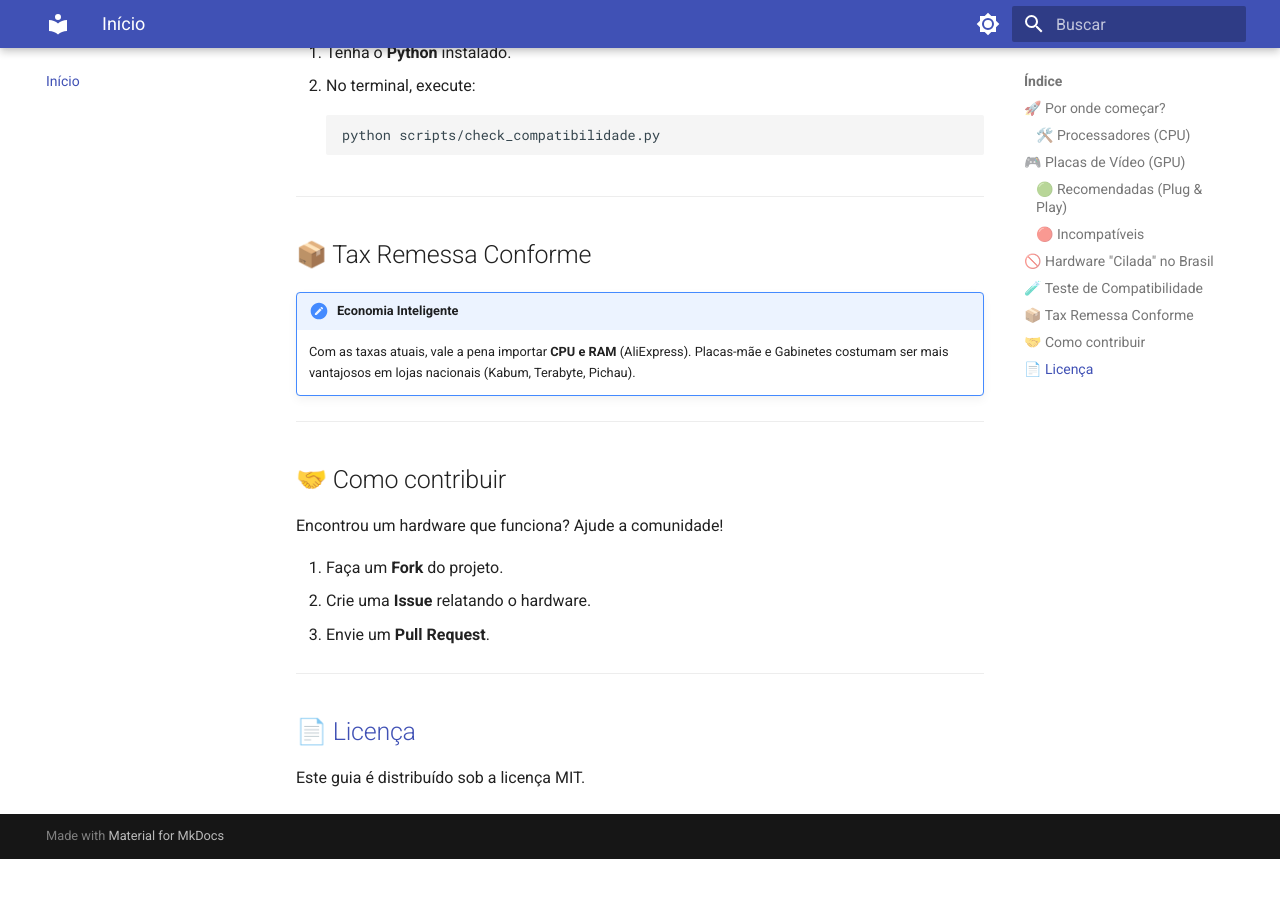
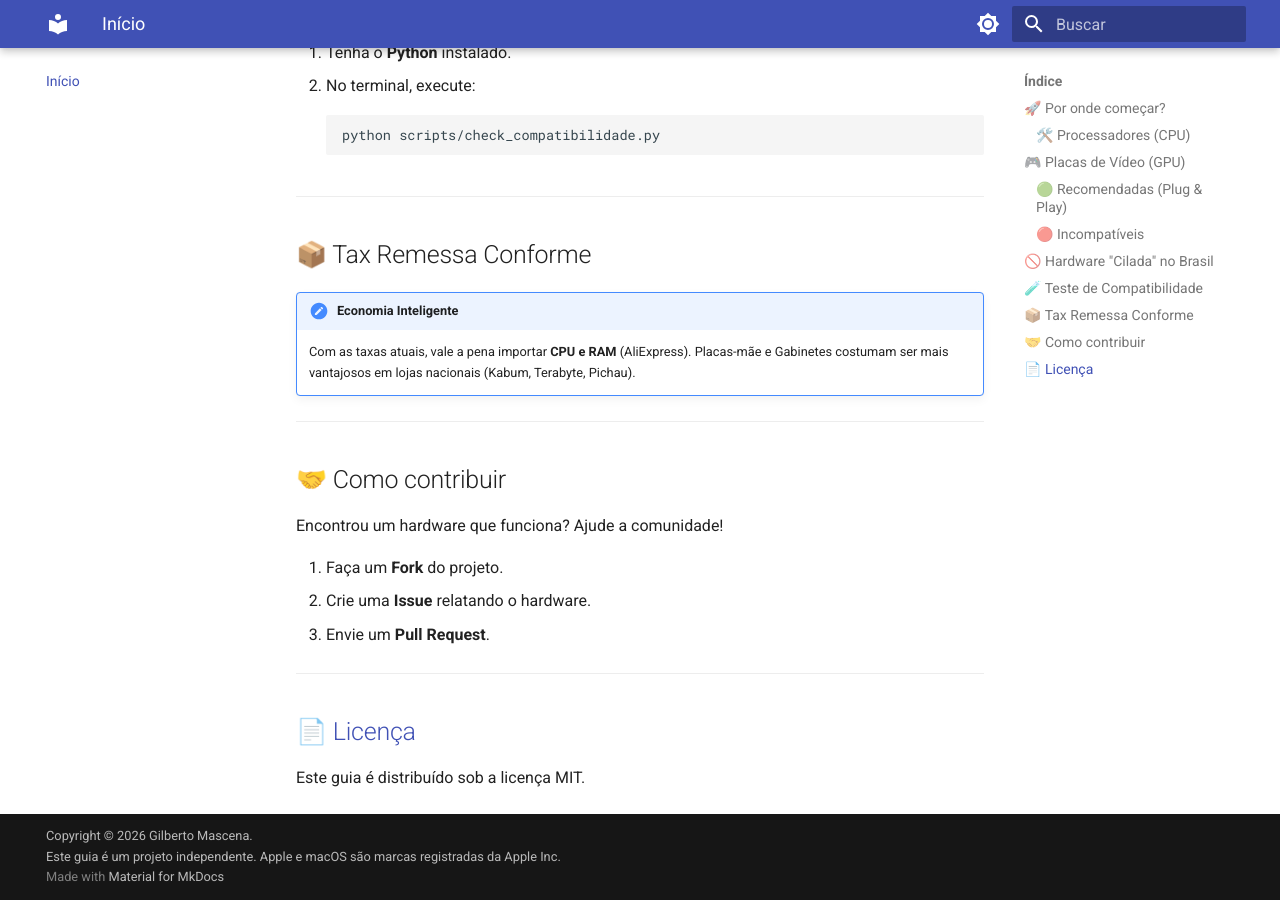
Before and after one commit to Gilberto-Mascena/guia-hackintosh, an MkDocs documentation site: the page built from docs/index.md, in a window 1280 px wide and 900 px high, scrolled down 1758 px. Built offline with MkDocs 1.6.1 and Material for MkDocs 9.7.7, drawn with Linux system fonts in a browser that asks for light colours; before the commit the page ends 2617 px from its top, so only the background shows below that.

```diff
--- a/mkdocs.yml
+++ b/mkdocs.yml
@@ -30,6 +30,19 @@ theme:
     - search.suggest         # Sugestões automáticas na busca
     - search.highlight       # Destaca o texto encontrado
 
+  extra:
+    social:
+      - icon: fontawesome/brands/github
+        link: https://github.com/Gilberto-Mascena
+      - icon: fontawesome/brands/linkedin
+        link: https://www.linkedin.com/in/gilberto-mascena-dev
+      - icon: fontawesome/solid/paper-plane
+        link: mailto:gilbertomascena@gmail.com
+
+copyright: >
+  Copyright &copy; 2026 Gilberto Mascena. <br>
+  Este guia é um projeto independente. Apple e macOS são marcas registradas da Apple Inc.
+
 # Adiciona suporte a blocos de notas, avisos e ícones no texto
 markdown_extensions:
   - admonition
```
